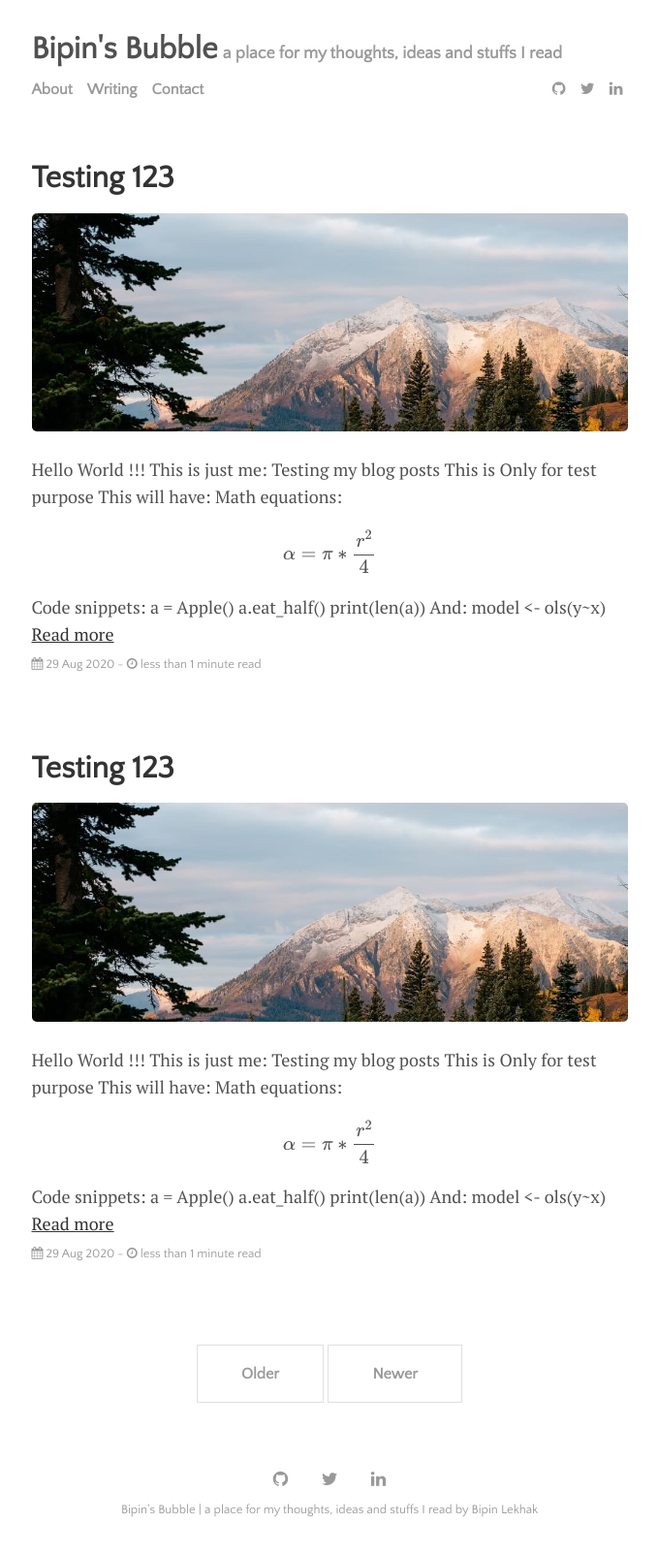
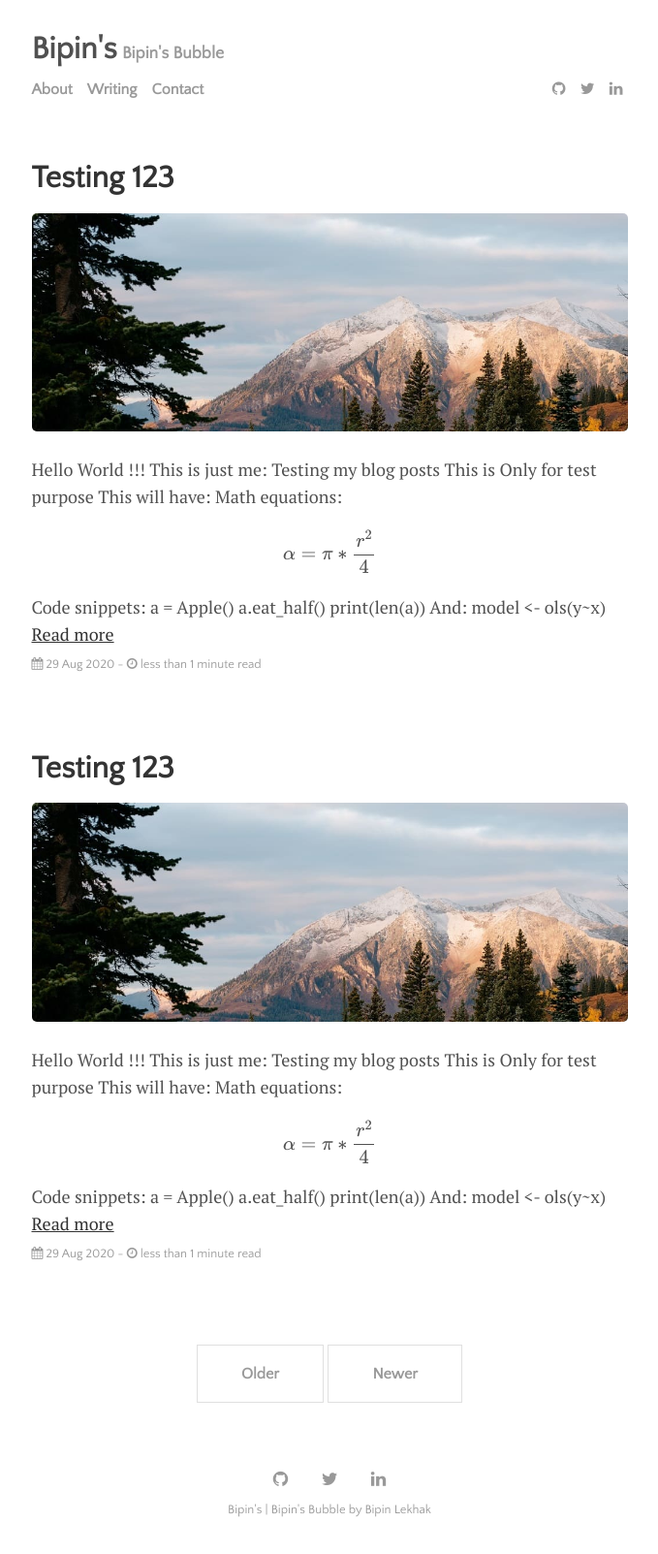
Before and after one commit to bipin-lekhak/bipin-lekhak.github.io, a Jekyll site: the page built from index.html, in a window 1280 px wide. Shown: the whole page at 97% size, without its empty margins (300-979 px from the left). Built offline with Jekyll 4.4.1, drawn with Linux system fonts in a browser that asks for light colours; formulas are drawn with MathJax 3; the list of posts is cut into pages by our own code.

Commit message:
Chnage title and description

```diff
--- a/_config.yml
+++ b/_config.yml
@@ -20,8 +20,8 @@ permalink: none
 plugins: [jekyll-paginate, jekyll-sitemap, jekyll-feed, jekyll-seo-tag]
 
 # Customise atom feed settings (this is where Jekyll-Feed gets configuration information)
-title: "Bipin's Bubble"
-description: "a place for my thoughts, ideas and stuffs I read"
+title: "Bipin's"
+description: "Bipin's Bubble"
 author: "Bipin Lekhak"
 # RSS 2.0 can be used instead of Atom by uncommenting following two lines
 #feed:
```
